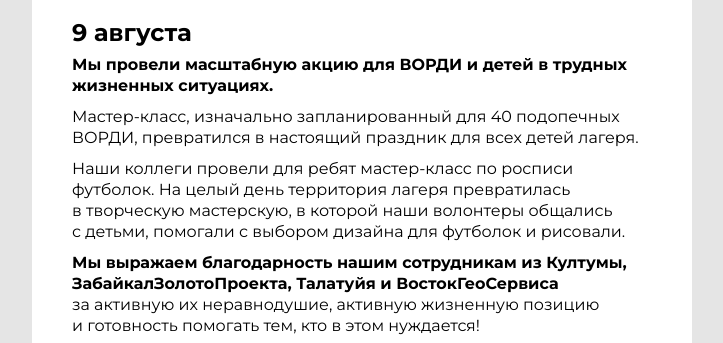
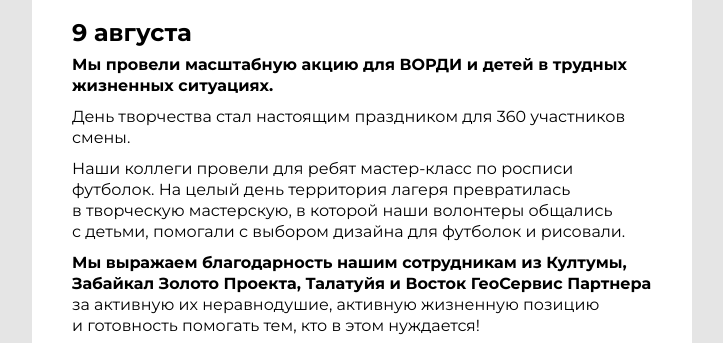
Before and after one commit to Anastasiia-Am/dayjest_september, a plain HTML site: page index.html in a window 1280 px wide. Shown: the part 2328-2671 px from the top of the page, without its empty margins (278-1001 px from the left). Drawn offline with Linux system fonts and the light colour scheme.

Commit message:
Update index.html

```diff
--- a/index.html
+++ b/index.html
@@ -221,8 +221,7 @@
                                             </tr></table><table cellpadding="0" cellspacing="0" border="0" em="atom" class="em-mob-width-100perc" width="100%">
                                             <tr>
                                                 <td align="left" style="padding-bottom: 10px;">
-                                                    <div style="font-family: Helvetica, Arial, sans-serif; font-size: 16px; line-height: 21px; color: #000000" align="left" class="em-mob-font_size-14px em-font-Montserrat-Regular">Мастер-класс, изначально запланированный для 40&nbsp;подопечных ВОРДИ, превратился в&nbsp;настоящий праздник для всех детей лагеря.
-<span style="font-style: italic;"><strong></strong></span></div>
+                                                    <div style="font-family: Helvetica, Arial, sans-serif; font-size: 16px; line-height: 21px; color: #000000" align="left" class="em-mob-font_size-14px em-font-Montserrat-Regular">День творчества стал настоящим праздником для 360 участников смены.<span style="font-style: italic;"><strong></strong></span></div>
                                                 </td>
                                             </tr></table><table cellpadding="0" cellspacing="0" border="0" em="atom" class="em-mob-width-100perc" width="100%">
                                             <tr>
@@ -233,7 +232,7 @@
                                             </tr></table><table cellpadding="0" cellspacing="0" border="0" em="atom" class="em-mob-width-100perc" width="100%">
                                             <tr>
                                                 <td align="left" style="padding-bottom: 10px;">
-                                                    <div style="font-family: Helvetica, Arial, sans-serif; font-size: 16px; line-height: 21px; color: #000000" align="left" class="em-mob-font_size-14px em-font-Montserrat-Regular"><span style="font-weight: bold;">Мы&nbsp;выражаем благодарность нашим сотрудникам из&nbsp;Култумы, ЗабайкалЗолотоПроекта, Талатуйя и&nbsp;ВостокГеоСервиса</span> за&nbsp;активную их&nbsp;неравнодушие, активную жизненную позицию и&nbsp;готовность помогать тем, кто в&nbsp;этом нуждается!
+                                                    <div style="font-family: Helvetica, Arial, sans-serif; font-size: 16px; line-height: 21px; color: #000000" align="left" class="em-mob-font_size-14px em-font-Montserrat-Regular"><span style="font-weight: bold;">Мы&nbsp;выражаем благодарность нашим сотрудникам из&nbsp;Култумы, Забайкал Золото Проекта, Талатуйя и&nbsp;Восток ГеоСервис Партнера</span> за&nbsp;активную их&nbsp;неравнодушие, активную жизненную позицию и&nbsp;готовность помогать тем, кто в&nbsp;этом нуждается!
 <span style="font-style: italic;"><strong></strong></span></div>
                                                 </td>
                                             </tr></table><table cellpadding="0" cellspacing="0" border="0" em="atom" class="em-mob-width-100perc" width="100%">
```
